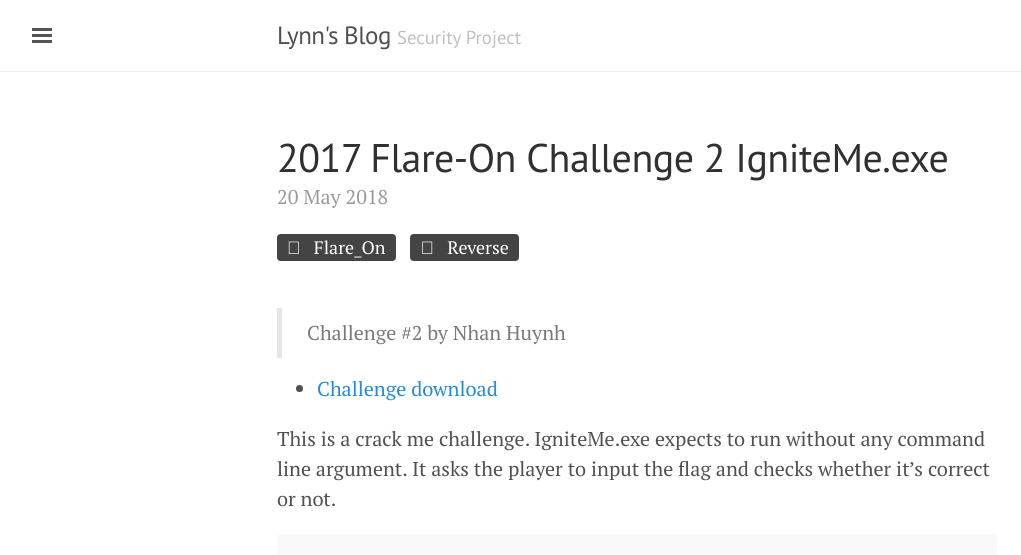
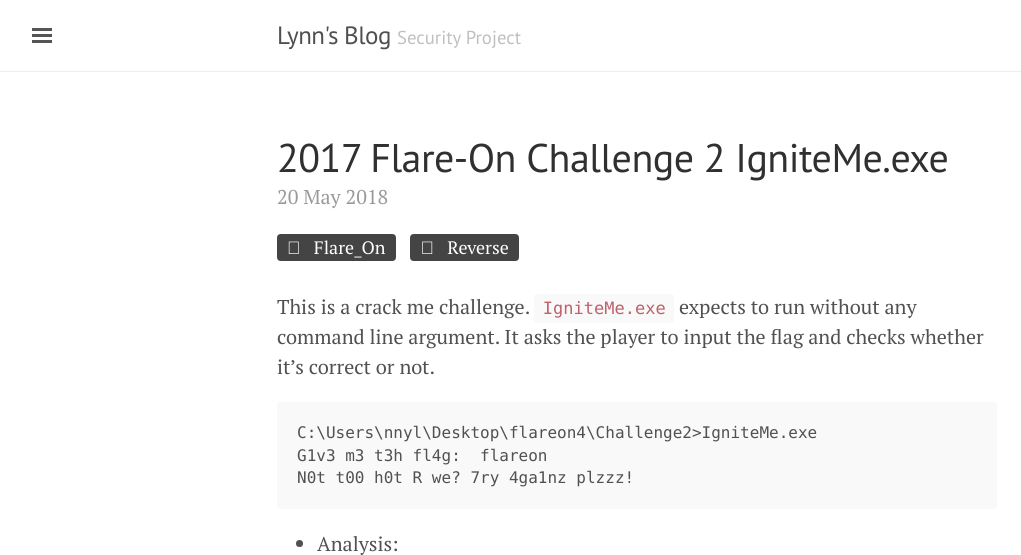
Before and after one commit to 0x000050/0x000050.github.io, a Jekyll site: the page built from _posts/2018-05-20-2017 Flare-On #2 IgniteMe.md, in a window 1280 px wide and 900 px high, cut to the strip 0-555 px from the top of the window. Shown: the whole strip, without its empty margins (3-1024 px from the left). Built offline with Jekyll 4.4.1, drawn with Linux system fonts in a browser that asks for light colours; nearby versions of some CDN libraries; some of the changed text lies outside the part shown.

Commit message:
Flare-On#2

````diff
--- a/_posts/2018-05-20-2017 Flare-On #2 IgniteMe.md
+++ b/_posts/2018-05-20-2017 Flare-On #2 IgniteMe.md
@@ -3,11 +3,7 @@
 title: 2017 Flare-On Challenge 2 IgniteMe.exe
 tags: [Flare_On, Reverse]
 ---
->Challenge #2 by Nhan Huynh
-
-* [Challenge download](https://github.com/0x000050/CTF/blob/master/2017_Flare-On/02_IgniteMe/IgniteMe.exe)
-
-This is a crack me challenge. IgniteMe.exe expects to run without any command line argument. It asks the player to input the	 flag and checks whether it's correct or not.
+This is a crack me challenge. `IgniteMe.exe` expects to run without any command line argument. It asks the player to input the flag and checks whether it's correct or not.
 
 ```
 C:\Users\nnyl\Desktop\flareon4\Challenge2>IgniteMe.exe
````
Also changed, not shown: other parts of _posts/2018-05-20-2017 Flare-On #2 IgniteMe.md (+5 -0 lines), _posts/2018-05-10-2017 Flare-On #1 Login.md (+4 -3 lines), 2 other files.
